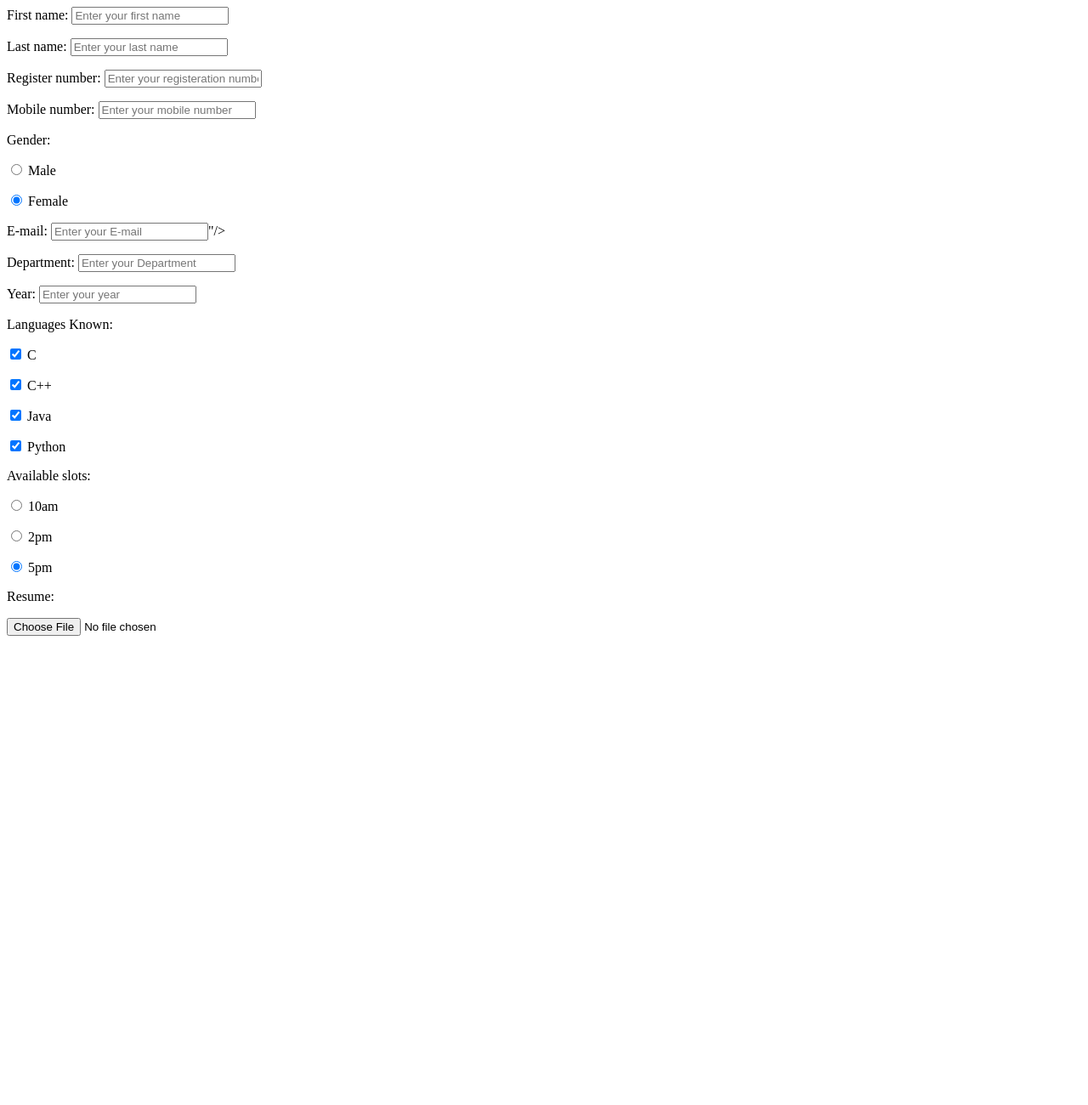
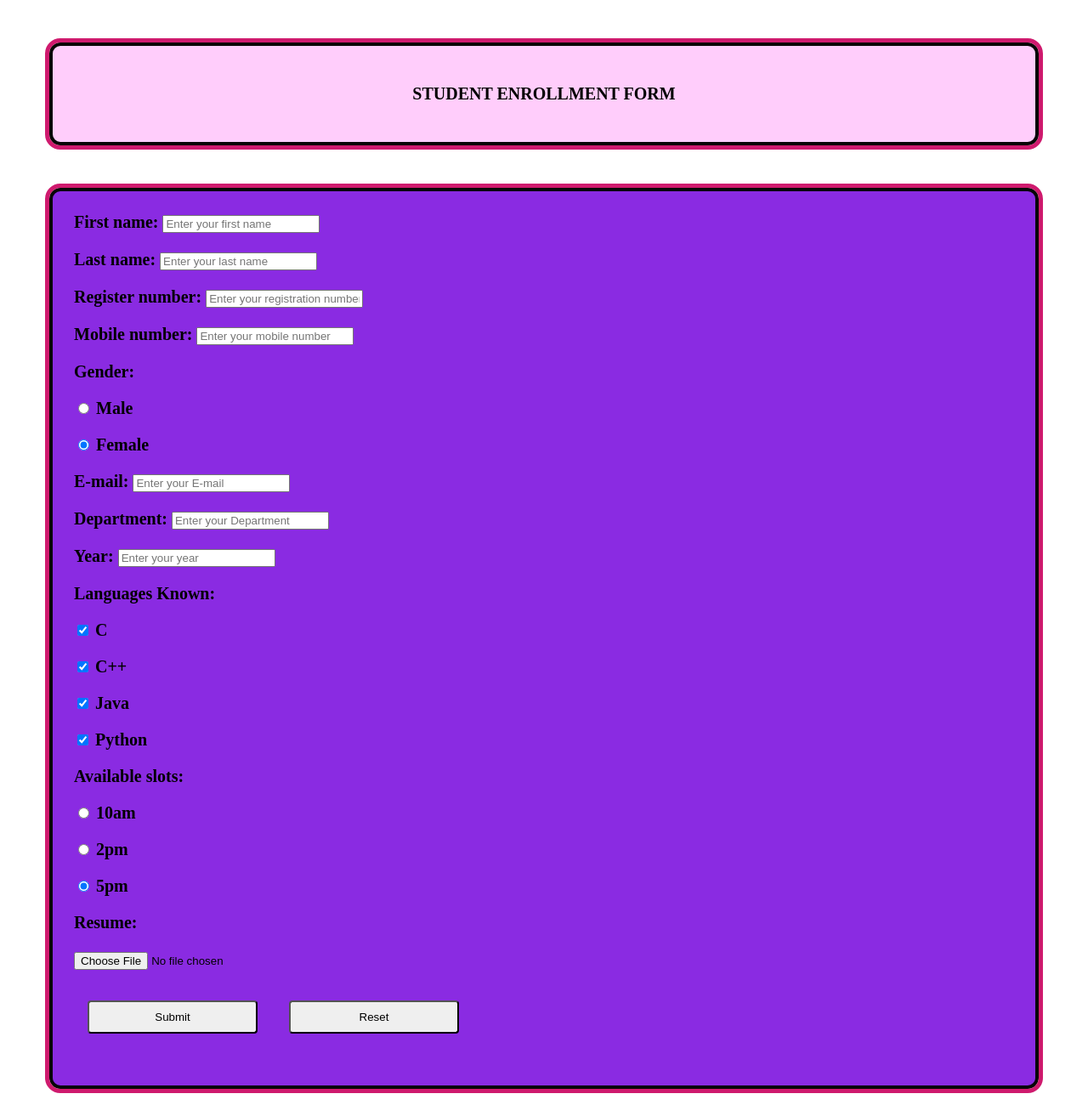
Before and after one commit to mern-full-stack-web/student-enrolment-form, a plain HTML site: page index.html in a window 1280 px wide. Shown: the whole page at 85% size. Before the commit the page ends 800 px from the top, so only its background shows below. Drawn offline with Linux system fonts and the light colour scheme.

Commit message:
TEST. Dummy commit.

```diff
--- a/assets/css/style.css
+++ b/assets/css/style.css
@@ -1,3 +1,31 @@
-*{
-    margin: 0px;
+.Enrollment{
+    background-color: rgb(138, 43, 226);
 }
+.heading{
+    display: flex;
+    justify-content: center;
+    text-align: center;
+    background-color: rgb(255, 205, 251);
+}
+div{
+    border: 4px solid rgb(7, 6, 6);
+    outline: 5px solid rgb(207, 26, 110);
+    border-radius: 13px;
+    font-size: 20px;
+    font-weight: bolder;
+    margin: 50px;
+    padding: 25px;
+}
+button{
+    width: 200px;
+    font-style: normal;
+    font-weight: 400;
+    margin: 16px;
+    padding: 10px 40px;
+    border-radius: 4px;
+    cursor: pointer;
+}
+button:hover
+{
+    background-color: rgb(172, 106, 144);
+}
--- a/index.html
+++ b/index.html
@@ -1,12 +1,16 @@
 <!DOCTYPE html>
 <head>
-    <title>Enrolment form</title>
+    <title>Enrollment form </title>
     <meta charset="utf-8"/>
-    <meta name="author" content=""/>
-    <meta name="description" content=""/>
-    <meta name="keywords" content=""/>
+    <meta name="description" content="student Enrollment"/>
+    <meta name="keywords" content="html.css"/>
+    <link rel="stylesheet" href="assets/css/style.css"/>
 </head>
 <body>
+    <div class="heading">
+    <P>STUDENT ENROLLMENT FORM </P>
+</div>
+    <div class="Enrollment">
     <form>
         <label for="first-name">First name: </label>
         <input type="text"
@@ -25,7 +29,7 @@
         <p>
             <label for="register-number">Register number:</label>
             <input type="text"
-                   placeholder="Enter your registeration number"
+                   placeholder="Enter your registration number"
                    id="register-number"
                    name="register-number"
                    required/>
@@ -63,7 +67,7 @@
                     id="E-mail"
                     name="E-mail"
                     required
-                    pattern="[a-z0-9._%+\-]+@[a-z0-9.\-]+\.[a-z]{2,}$">"/>
+                    pattern="[a-z0-9._%+\-]+@[a-z0-9.\-]+\.[a-z]{2,}$]"/>
         </p>
         <p>
             <label for="dept">Department: </label>
@@ -142,6 +146,15 @@
         <p>
             <input type="file" name="upload" accept="pdf,application/vnd.ms-excel" />
         </p>
+        <p>
+            <button class="button"
+            type="Submit">Submit</button>
+            <button class="button"
+            type="Reset">Reset</button>
+        </p>
+
     </form>
+</div>
+</div>
 </body>
 </html>
```
